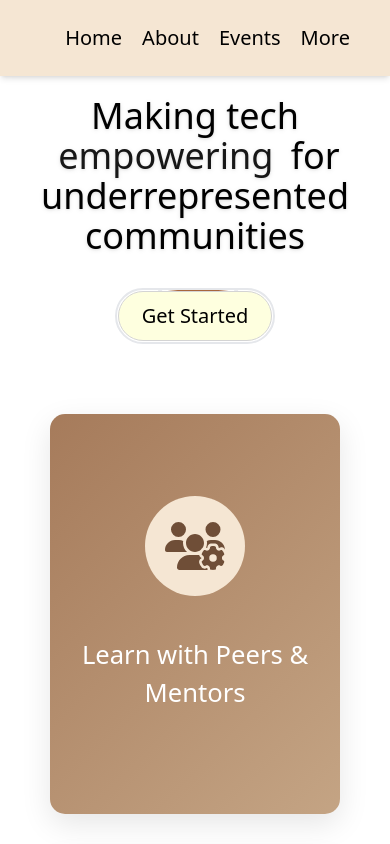
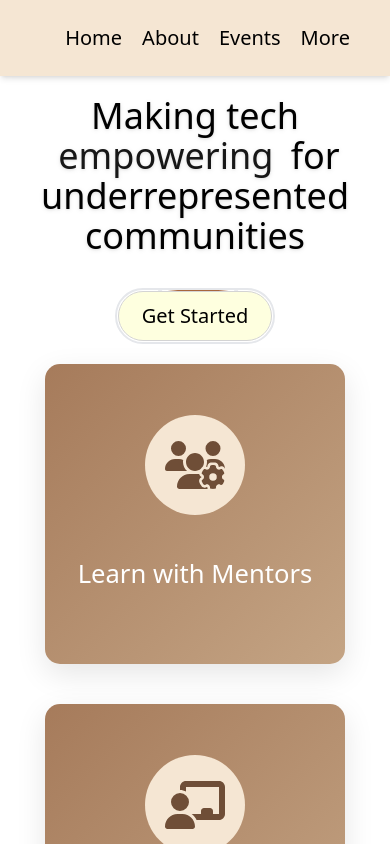
Before and after one commit to Anamika1608/NodeBrew, a React (Vite) app: page / in a window 390 px wide. Shown: the top 844 px of the page. Built offline with nearby package versions, Linux system fonts and the light colour scheme.

Commit message:
Chnaged Features section

```diff
--- a/src/components/Feature/Feature.css
+++ b/src/components/Feature/Feature.css
@@ -37,6 +37,7 @@
   justify-content: center;
   align-items: center;
   margin-bottom: 20px;
+  transition: all 0.3s ease;
 }
 
 .icon-container svg {
@@ -61,11 +62,44 @@
   right: 20px;
 }
 
+@media (max-width: 640px) {
+  .feature-container {
+      padding: 0;
+  }
+
+  .card-content {
+      padding: 10px;
+  }
+
+  .feature-card {
+      height: 300px;
+  }
+
+  .card-details {
+      display: none;
+  }
+
+
+
+  .feature-card:hover .card-content {
+      transform: none;
+  }
+
+  .feature-card:hover .icon-container {
+      transform: none;
+  }
+
+  .feature-card::before,
+  .feature-card::after {
+      animation: none;
+  }
+}
+
 /* Steam animation */
 @keyframes steam {
   0% { transform: translateY(0) scale(1); opacity: 0; }
   50% { opacity: 1; }
-    100% { transform: translateY(-20px) scale(1.5); opacity: 0; }
+  100% { transform: translateY(0) scale(1.5); opacity: 0; }
 }
 
 .feature-card::before,
@@ -93,7 +127,7 @@
 
 /* Interactive hover effect */
 .feature-card:hover .card-content {
-    transform: translateY(-30px);
+  transform: translateY(10px);
 }
 
 .feature-card:hover .icon-container {
--- a/src/components/Feature/Feature.jsx
+++ b/src/components/Feature/Feature.jsx
@@ -57,12 +57,12 @@ const FeatureDisplay = () => {
   const features = [
     {
       icon: faUsersCog,
-      title: "Learn with Peers & Mentors",
+      title: "Learn with Mentors",
       content: "Connect with like-minded individuals and industry experts to accelerate your growth."
     },
     {
       icon: faChalkboardTeacher,
-      title: "Attend Technical Sessions",
+      title: "Live Tech Sessions",
       content: "Immerse yourself in cutting-edge topics and expand your technical knowledge."
     },
     {
```
Lines whose indentation alone changed are shown as unchanged.
